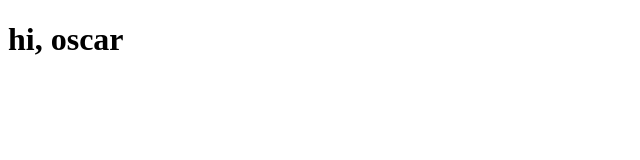
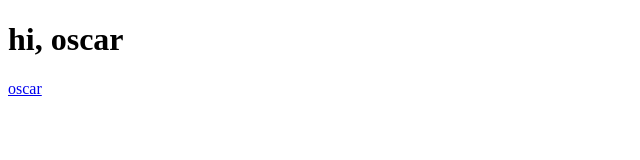
Before and after one commit to philipp-steinemann/philipp-steinemann.github.io, a plain HTML site: page index.html in a window 1280 px wide. Shown: the full height of the page, 0-640 px from the left. Drawn offline with Linux system fonts and the light colour scheme.

Commit message:
Update index.html

```diff
--- a/index.html
+++ b/index.html
@@ -11,6 +11,7 @@
 <body>
     <div>
         <h1>hi, oscar</h1>
+        <a href="oscar.lam">oscar</a>
     </div>
 </body>
 
```
